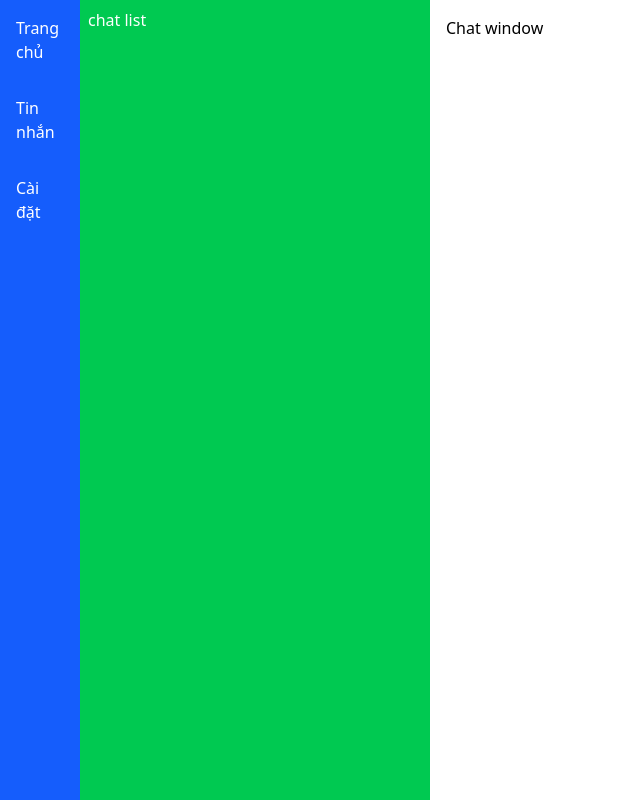
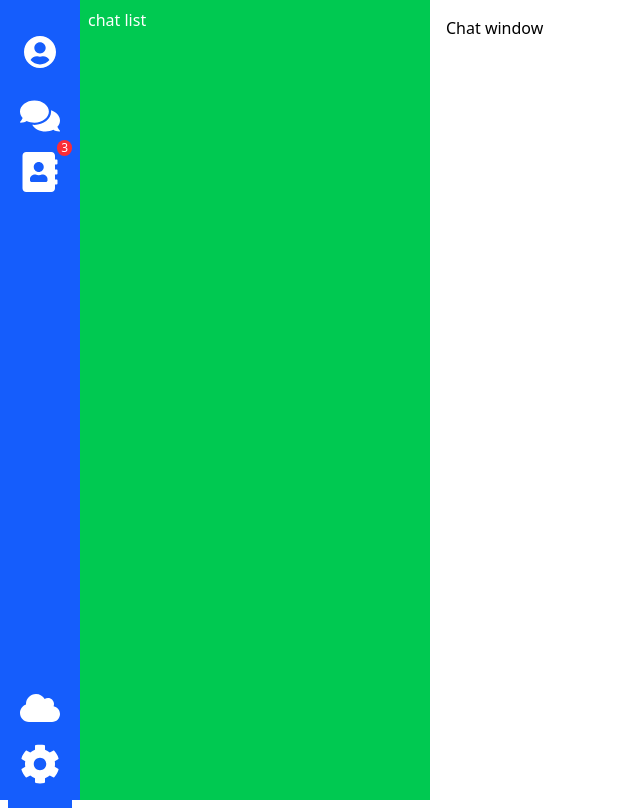
Before and after one commit to YanggYangg/TingTingChatApp_FE, a React (Vite) app in the folder tingting_web/: page / in a window 1280 px wide. Shown: the whole page, without its empty margins (0-640 px from the left). Built offline with nearby package versions, Linux system fonts and the light colour scheme.

Commit message:
Layout sidebar + page transition event

```diff
--- a/tingting_web/package.json
+++ b/tingting_web/package.json
@@ -14,6 +14,7 @@
     "classnames": "^2.5.1",
     "react": "^19.0.0",
     "react-dom": "^19.0.0",
+    "react-icons": "^5.5.0",
     "react-router-dom": "^7.2.0"
   },
   "devDependencies": {
--- a/tingting_web/src/App.jsx
+++ b/tingting_web/src/App.jsx
@@ -1,5 +1,8 @@
 import { BrowserRouter as Router, Routes, Route } from 'react-router-dom';
 import DefaultLayout from './layouts/DefaultLayout';
+import ChatPage from './pages/Chat/ChatPage';
+import ContactsPage from './pages/Chat/ContactsPage';
+
 
 function App() {
   return (
@@ -7,7 +10,9 @@ function App() {
      <Router>
         <Routes>
                 <Route path="/" element={<DefaultLayout />}>
-                    <Route index element={<h1 >Chat window</h1>} />
+                    <Route index element={<h1>Chat window</h1>} />
+                    <Route path="chat" element={<ChatPage/>} />
+                    <Route path="contact" element={<ContactsPage/>} />
                 </Route>
             </Routes>
      </Router>
--- /dev/null
+++ b/tingting_web/src/components/sidebarComponent/SidebarCompo.jsx
@@ -0,0 +1,28 @@
+import React from "react";
+import SidebarItem from "./SidebarItem";
+import { FaUserCircle, FaComments, FaAddressBook, FaCog, FaCloud } from 'react-icons/fa';
+import routes from "../../config/routes";
+
+function SidebarCompo() {
+    return(
+        <div className="w-16 h-screen bg-blue-600 flex flex-col items-center py-4">
+        {/* Avatar */}
+        <div className="w-12 h-12 rounded-full overflow-hidden border-white mb-4">
+            <SidebarItem icon={FaUserCircle} />
+        </div>
+
+        {/* Top*/}
+        <SidebarItem icon={FaComments} to={routes.chat}/>
+        <SidebarItem icon={FaAddressBook} badge="3" to={routes.contacts}/>
+
+        <div className="flex-grow"></div>
+
+        {/*Bottom */}
+        <SidebarItem icon={FaCloud} />
+        <SidebarItem icon={FaCog} />
+    </div>
+
+    );
+}
+
+export default SidebarCompo;
--- /dev/null
+++ b/tingting_web/src/components/sidebarComponent/SidebarItem.jsx
@@ -0,0 +1,18 @@
+import React from 'react';
+import { Link } from "react-router-dom";
+
+
+function SidebarItem({ icon: Icon, badge, active, to }){
+    return(
+        <Link to={to} className="relative flex items-center justify-center p-2 rounded-lg transition-colors hover:bg-blue-700">
+            <Icon className="w-10 h-10 text-white" />
+            {badge && (
+                <span className="absolute -top-1 -right-1 bg-red-500 text-white text-xs px-1 rounded-full">
+                    {badge}
+                </span>
+            )}
+        </Link>
+    );
+}
+
+export default SidebarItem;
--- a/tingting_web/src/config/routes.jsx
+++ b/tingting_web/src/config/routes.jsx
@@ -1,4 +1,6 @@
 const routes = {
+    chat: '/chat',
+    contacts: '/contact',
 
 };
 
--- a/tingting_web/src/layouts/components/sidebar/index.jsx
+++ b/tingting_web/src/layouts/components/sidebar/index.jsx
@@ -1,17 +1,14 @@
 import React from "react";
 import classNames from 'classnames';
 import styles from "./sidebar.module.scss";
+import SidebarCompo from "../../../components/sidebarComponent/SidebarCompo";
 
 const cx = classNames.bind(styles);
 
 function Sidebar() {
     return(
         <div className="w-16 h-screen bg-transparent text-white p-2">
-        <ul className="space-y-4">
-            <li className="p-2 rounded-lg hover:bg-blue-700 cursor-pointer">Trang chủ</li>
-            <li className="p-2 rounded-lg hover:bg-blue-700 cursor-pointer">Tin nhắn</li>
-            <li className="p-2 rounded-lg hover:bg-blue-700 cursor-pointer">Cài đặt</li>
-        </ul>
+        <SidebarCompo/>
     </div>
     )
 };
--- /dev/null
+++ b/tingting_web/src/pages/Chat/ChatPage.jsx
@@ -0,0 +1,6 @@
+import React from "react";
+
+function ChatPage() {
+    return <h1 className="text-xl">Test chuyển trang chat </h1>
+}
+export default ChatPage;
--- /dev/null
+++ b/tingting_web/src/pages/Chat/ContactsPage.jsx
@@ -0,0 +1,6 @@
+import React from "react";
+
+function ContactsPage() {
+    return <h1 className="text-xl">Test chuyển trang danh bạ </h1>
+}
+export default ContactsPage;
```
Also changed, not shown: 1 other file (tests, documents, lock files or other folders).
